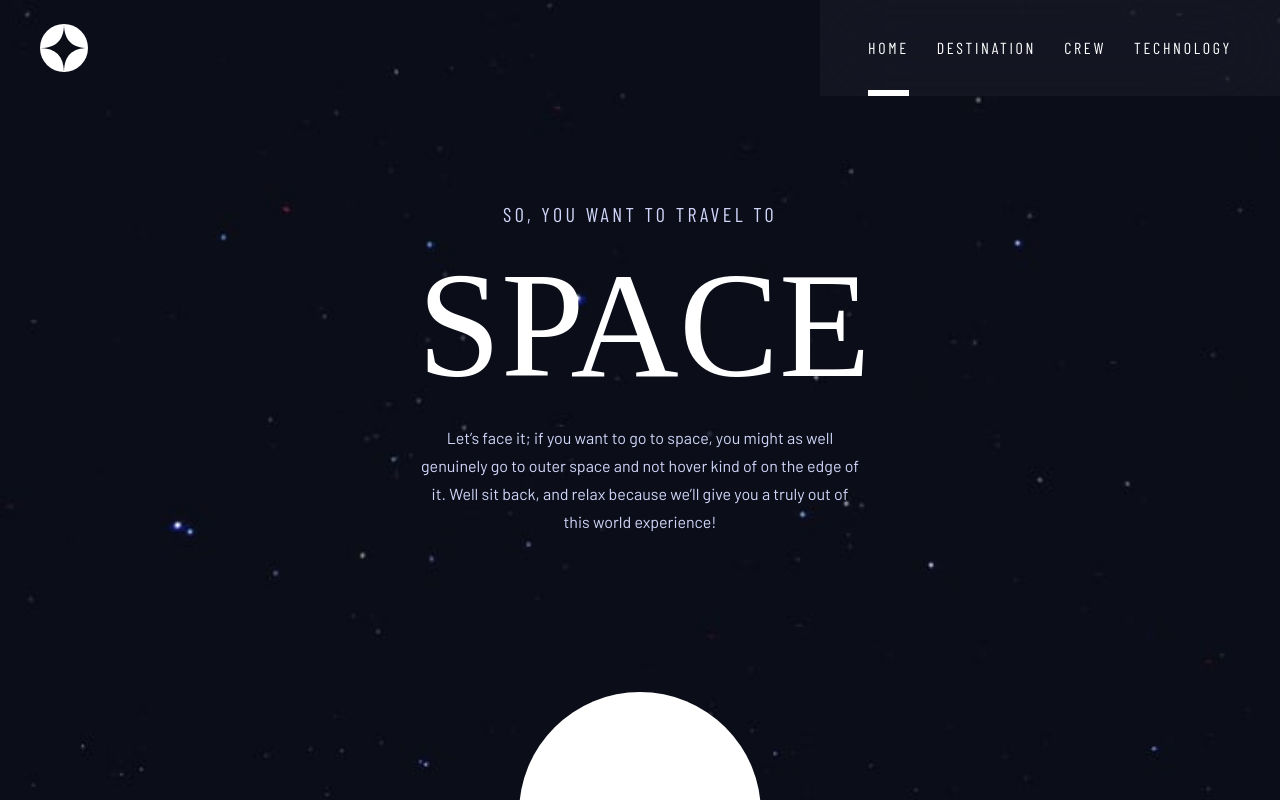
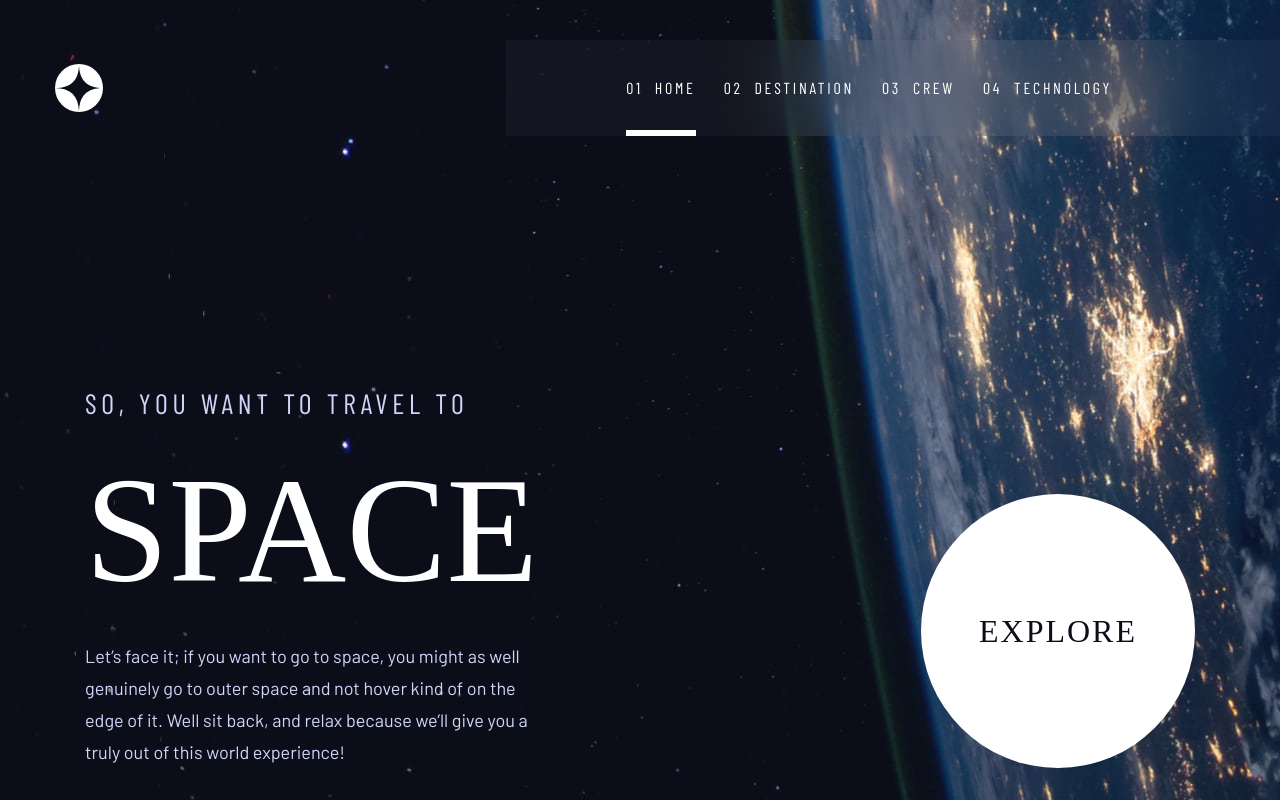
Before and after one commit to markhadi/space-tourism, a Next.js app: page / in a window 1280 px wide. Shown: the top 800 px of the page. Built offline with nearby package versions, Linux system fonts and the light colour scheme; a web font is replaced by a local one.

Commit message:
home style desktop

```diff
--- a/app/page.jsx
+++ b/app/page.jsx
@@ -4,9 +4,9 @@ export default function Home() {
   return (
     <>
       <Nav />
-      <main className="z-[1] pb-12 sm:pb-[90px]">
-        <div className="flex flex-col gap-[81px] justify-start items-center px-6 sm:gap-[156px]">
-          <div className="flex flex-col gap-4 text-center max-w-[445px] sm:gap-6">
+      <main className="z-[1] pb-12 sm:pb-[90px] lg:pb-[132px]">
+        <div className="flex flex-col gap-[81px] items-center px-6 sm:gap-[156px] lg:flex-row lg:max-w-[1110px] lg:px-16 lg:justify-between lg:items-end lg:mx-auto xl:px-0">
+          <div className="flex flex-col gap-4 text-center max-w-[445px] sm:gap-6 lg:text-left">
             <span className="nav_text">SO, YOU WANT TO TRAVEL TO</span>
             <h1>SPACE</h1>
             <p>
--- a/components/Nav.jsx
+++ b/components/Nav.jsx
@@ -14,7 +14,7 @@ const Nav = () => {
   const pathname = usePathname();
 
   return (
-    <nav className="z-[1] flex justify-between items-center px-6 pt-6 mb-12 sm:pt-0 sm:px-0 sm:pl-10 sm:mb-[106px]">
+    <nav className="z-[1] flex justify-between items-center px-6 pt-6 mb-12 sm:pt-0 sm:px-0 sm:pl-10 sm:mb-[106px] lg:pl-[55px] lg:pt-10 lg:mb-[250px]">
       <Link href="/">
         <img
           src="/assets/shared/logo.svg"
@@ -26,7 +26,7 @@ const Nav = () => {
         <img src="/assets/shared/icon-hamburger.svg" alt="icon hamburger" />
       </button>
 
-      <div className="hidden sm:flex sm:px-12 sm:py-[38px] sm:bg-[rgba(255,255,255,0.04)] sm:backdrop-blur-[40px]">
+      <div className="hidden sm:flex sm:px-12 sm:py-[38px] sm:bg-[rgba(255,255,255,0.04)] sm:backdrop-blur-[40px] lg:px-0 lg:pl-[120px] lg:pr-[168px]">
         <div className="flex gap-7 text-white font-barlow-condensed text-[16px] leading-[20px] tracking-[2.7px] uppercase">
           {menuArray.map((item) => {
             const itemPath =
@@ -38,7 +38,7 @@ const Nav = () => {
 
             return (
               <div key={item.id} className="relative flex gap-3">
-                <span className="hidden">{item.id}</span>
+                <span className="hidden lg:block">{item.id}</span>
                 <Link
                   href={itemPath}
                   className={`menu_hover ${isActive ? "menu_active" : ""}`}
--- a/style/globals.css
+++ b/style/globals.css
@@ -6,34 +6,41 @@
 
 html,
 body {
-  height: 100%;
+  min-height: 100%;
+  height: max-content;
 }
 
 body {
   @apply font-barlow flex flex-col bg-[url('/assets/home/background-home-mobile.jpg')] bg-no-repeat bg-cover
-          sm:bg-[url('/assets/home/background-home-tablet.jpg')];
+          sm:bg-[url('/assets/home/background-home-tablet.jpg')]
+          lg:bg-[url('/assets/home/background-home-desktop.jpg')];
 }
 
 h1 {
   @apply font-bellefair text-white text-[80px] leading-[100px]
-          sm:text-[150px] sm:leading-none;
+          sm:text-[150px] sm:leading-none
+          lg:leading-[172px];
 }
 
 p {
   @apply text-blue-light font-barlow text-[15px] leading-[25px]
-            sm:text-[16px] sm:leading-[28px];
+            sm:text-[16px] sm:leading-[28px]
+            lg:text-[18px] lg:leading-[32px];
 }
 
 .nav_text {
   @apply text-blue-light font-barlow-condensed text-[16px] tracking-[2.7px] leading-[19px]
-            sm:text-[20px] sm:tracking-[3.38px] sm:leading-[24px];
+            sm:text-[20px] sm:tracking-[3.38px] sm:leading-[24px]
+            lg:text-[28px] lg:tracking-[4.72px] lg:leading-[34px];
 }
 
 .btn_circle {
   @apply w-[150px] h-[150px] bg-white rounded-full font-bellefair text-blue-dark uppercase text-[20px] leading-[23px] tracking-[1.25px] transition-shadow duration-300
           hover:shadow-[0_0_0_48px_rgba(255,255,255,0.1)]
           sm:w-[242px] sm:h-[242px] sm:text-[32px] sm:leading-[37px] sm:tracking-[2px]
-          sm:hover:shadow-[0_0_0_78px_rgba(255,255,255,0.1)];
+          sm:hover:shadow-[0_0_0_78px_rgba(255,255,255,0.1)]
+          lg:w-[274px] lg:h-[274px]
+          lg:hover:shadow-[0_0_0_88px_rgba(255,255,255,0.1)];
 }
 
 .menu_hover {
```
